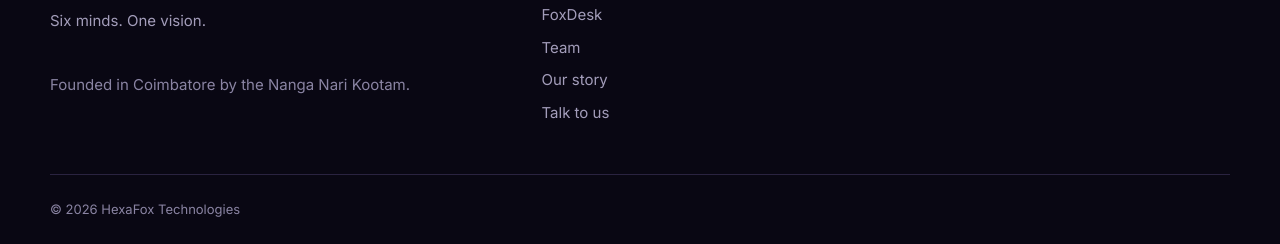
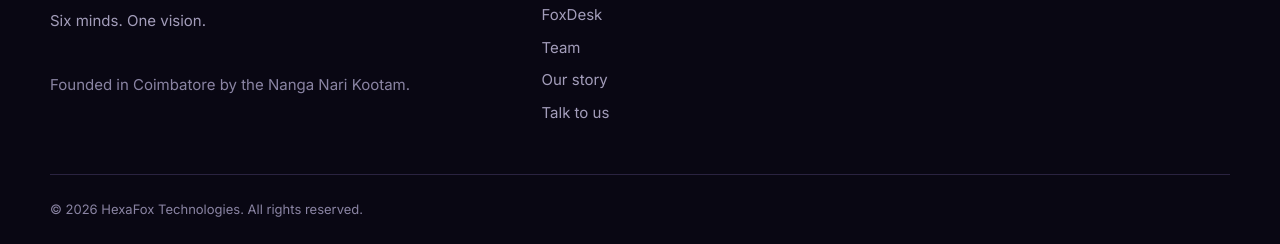
Before and after one commit to HexaFoxTechnologies/HexaFoxTechnologies.github.io, an Astro site: page /story in a window 1280 px wide. Shown: the part 2994-3238 px from the top of the page. Built offline with nearby package versions, Linux system fonts and the light colour scheme; Astro itself is replaced by a stand-in of ours; no server answers.

Commit message:
feat(footer): add All rights reserved to the copyright line (#24)

```diff
--- a/src/components/layout/SiteFooter.astro
+++ b/src/components/layout/SiteFooter.astro
@@ -34,7 +34,7 @@ const year = new Date().getFullYear();
   </div>
 
   <div class="container site-footer__bottom">
-    <p>© {year} {site.legalName}</p>
+    <p>© {year} {site.legalName}. All rights reserved.</p>
   </div>
 </footer>
 
```
